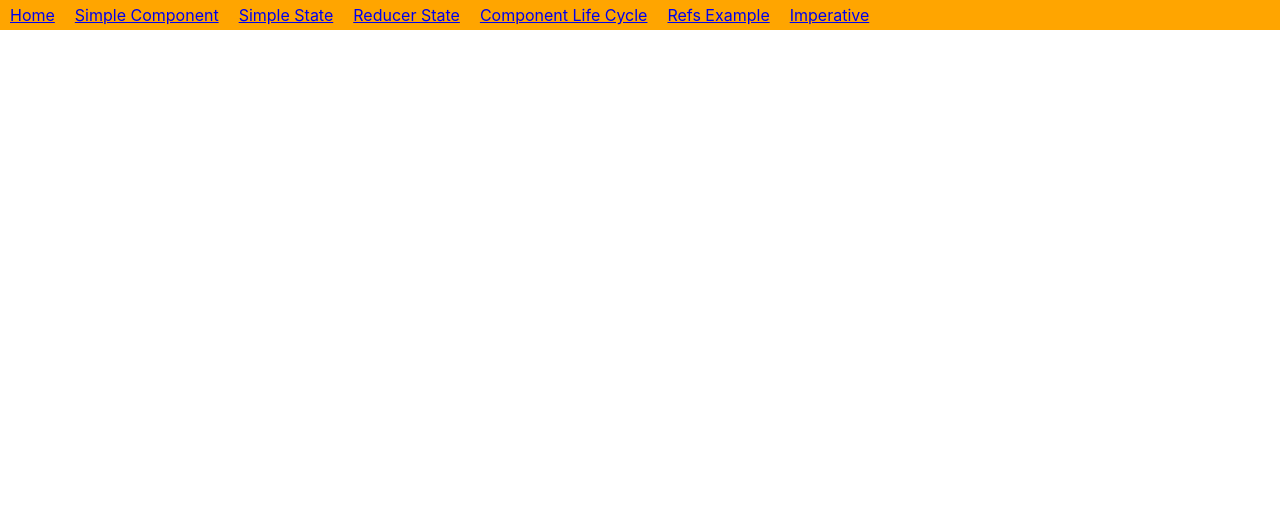
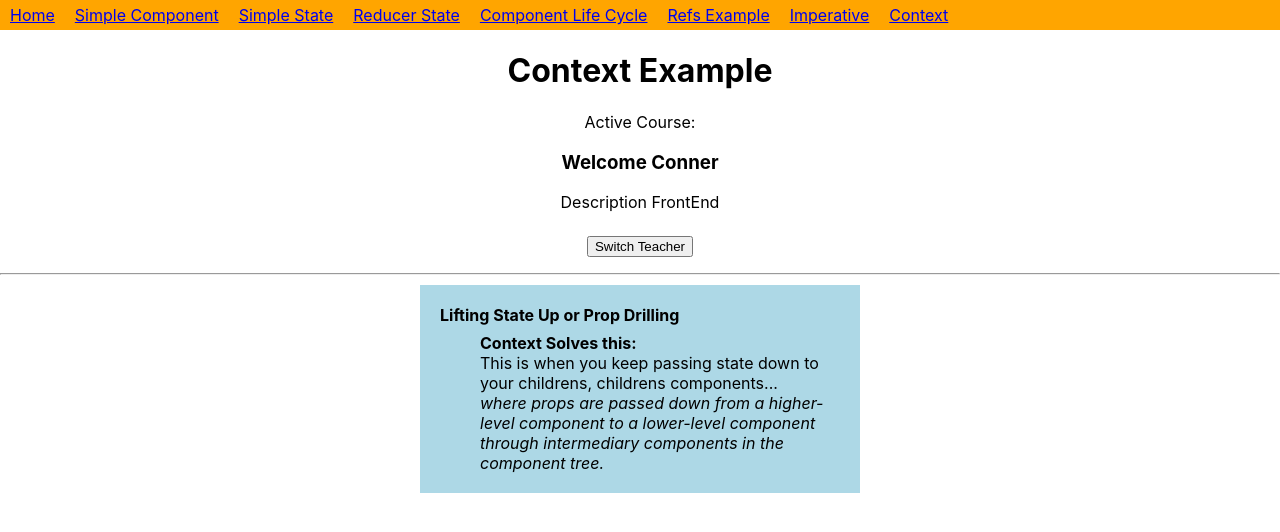
Before and after one commit to krismeister/react-practice-1, a React (Create React App) app: page /08-imperative in a window 1280 px wide. Shown: the top 532 px of the page. Built offline with nearby package versions, Linux system fonts and the light colour scheme; the HTML template or start-up script is replaced by a standard one.

Commit message:
Added context Practice

```diff
--- a/src/index.css
+++ b/src/index.css
@@ -19,3 +19,18 @@ code {
   text-align: left;
   white-space: pre;
 }
+
+dl {
+  display: block;
+  background: lightblue;
+  border: darkblue;
+  max-width: 400px;
+  text-align: left;
+  margin: 10px auto;
+  padding: 20px;
+}
+
+dt {
+  font-weight: bold;
+  margin-bottom: 8px;
+}
--- /dev/null
+++ b/src/pages/08-Context/ContextExample.tsx
@@ -0,0 +1,45 @@
+import { useContext } from "react";
+import ContextCourse from "./components/ContextCourse";
+import { TeacherContext, TeacherContextProvider } from "./TeacherContext";
+
+const ExampleInteral = () => {
+  const { toggleTeacher } = useContext(TeacherContext);
+  return (
+    <>
+      <ContextCourse />
+      <button onClick={toggleTeacher}>Switch Teacher</button>
+    </>
+  );
+};
+
+const Example = () => {
+  return (
+    <>
+      <h1>Context Example</h1>
+      <p>Active Course:</p>
+      <TeacherContextProvider>
+        <ExampleInteral />
+      </TeacherContextProvider>
+      <hr />
+      <dl>
+        <dt>Lifting State Up or Prop Drilling</dt>
+        <dd>
+          <strong>Context Solves this:</strong> <br />
+          This is when you keep passing state down to your childrens, childrens
+          components... <br />
+          <em>
+            where props are passed down from a higher-level component to a
+            lower-level component through intermediary components in the
+            component tree.
+          </em>
+        </dd>
+      </dl>
+    </>
+  );
+};
+
+const ContextExample = () => {
+  return <Example />;
+};
+
+export default ContextExample;
--- /dev/null
+++ b/src/pages/08-Context/TeacherContext.tsx
@@ -0,0 +1,51 @@
+import { createContext, FunctionComponent, ReactNode, useState } from "react";
+
+export type Teacher = {
+  name: string;
+  course: string;
+};
+
+type TeacherContextShape = {
+  toggleTeacher: () => void;
+  teacher: Teacher;
+};
+
+export const TeacherContext = createContext<TeacherContextShape>({
+  toggleTeacher: () => {},
+  teacher: {
+    name: "",
+    course: "",
+  },
+});
+
+const Conner: Teacher = {
+  name: "Conner",
+  course: "FrontEnd",
+};
+
+const Clement: Teacher = {
+  name: "Clement",
+  course: "BackEnd",
+};
+
+const TeacherContextProvider: FunctionComponent<{ children: ReactNode }> = ({
+  children,
+}) => {
+  const [teacher, setTeacher] = useState(Conner);
+
+  const toggleTeacher = () => {
+    if (teacher === Conner) {
+      setTeacher(Clement);
+    } else {
+      setTeacher(Conner);
+    }
+  };
+
+  return (
+    <TeacherContext.Provider value={{ teacher, toggleTeacher }}>
+      {children}
+    </TeacherContext.Provider>
+  );
+};
+
+export { Clement, Conner, TeacherContextProvider };
--- /dev/null
+++ b/src/pages/08-Context/components/ContextCourse.tsx
@@ -0,0 +1,14 @@
+import { FunctionComponent } from "react";
+import ContextDescription from "./ContextDescription";
+import ContextWelcome from "./ContextWelcome";
+
+const ContextCourse: FunctionComponent = () => {
+  return (
+    <div>
+      <ContextWelcome />
+      <ContextDescription />
+    </div>
+  );
+};
+
+export default ContextCourse;
--- /dev/null
+++ b/src/pages/08-Context/components/ContextDescription.tsx
@@ -0,0 +1,9 @@
+import { FunctionComponent, useContext } from "react";
+import { TeacherContext } from "../TeacherContext";
+
+const ContextDescription: FunctionComponent = () => {
+  const { teacher } = useContext(TeacherContext);
+  return <p>Description {teacher.course}</p>;
+};
+
+export default ContextDescription;
--- /dev/null
+++ b/src/pages/08-Context/components/ContextWelcome.tsx
@@ -0,0 +1,9 @@
+import { FunctionComponent, useContext } from "react";
+import { TeacherContext } from "../TeacherContext";
+
+const ContextWelcome: FunctionComponent = () => {
+  const { teacher } = useContext(TeacherContext);
+  return <h3>Welcome {teacher.name}</h3>;
+};
+
+export default ContextWelcome;
--- a/src/router/AppRouter.tsx
+++ b/src/router/AppRouter.tsx
@@ -7,6 +7,7 @@ import ComponentLifeCycle from "../pages/05-ComponentLifecycle/ComponentLifeCycl
 import RefsExample from "../pages/06-RefsExample/RefExample";
 import Imperative from "../pages/07-Imperative/Imperative";
 import { FunctionComponent } from "react";
+import ContextExample from "../pages/08-Context/ContextExample";
 
 type AppPageConfig = {
   path: string;
@@ -50,6 +51,11 @@ const appRoutes: AppPageConfig[] = [
     name: "Imperative",
     PageComponent: Imperative,
   },
+  {
+    path: "/08-imperative",
+    name: "Context",
+    PageComponent: ContextExample,
+  },
 ];
 
 const AppRouter = () => {
```
